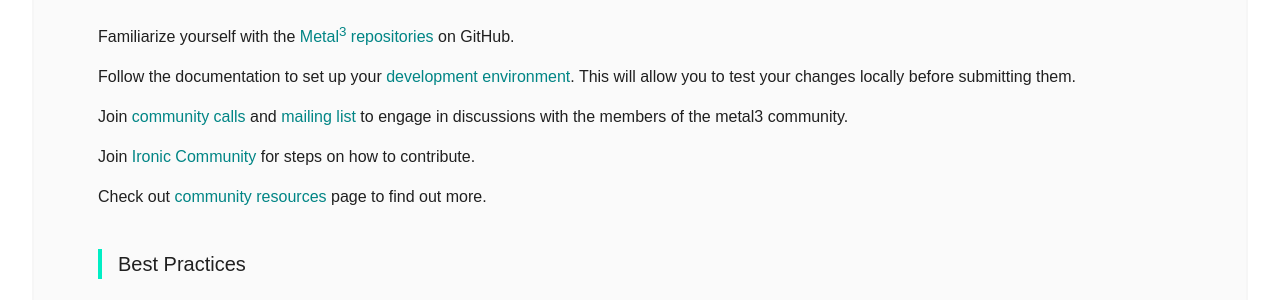
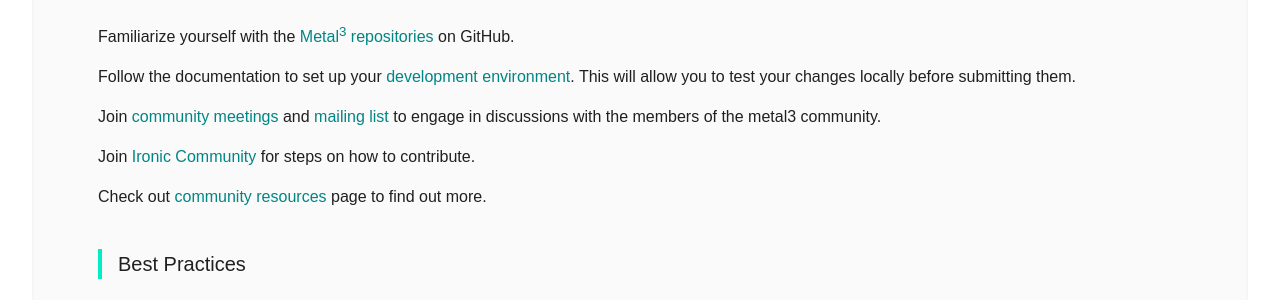
Before and after one commit to metal3-io/metal3-io.github.io, a Jekyll site: the page built from contribute.html, in a window 1280 px wide and 900 px high, scrolled down 426 px. Shown: the part 152-452 px from the top of the window. Built offline with Jekyll 4.4.1, drawn with Linux system fonts in a browser that asks for light colours; nearby versions of some CDN libraries; comment, search, counter and statistics services are not loaded.

Commit message:
update zoom link on contributor page
This commit:
 - Updates the zoom link in the contribute.html

This commit is needed because now the community started to manage the zoom
meeting via LFX Project Control Center and the old link is not relevant anymore.

Signed-off-by: Adam Rozman <adam.rozman@est.tech>

```diff
--- a/contribute.html
+++ b/contribute.html
@@ -23,7 +23,7 @@ title: Contribute
 <ul class="mk-social-list">
 <li>Familiarize yourself with the <a href="https://github.com/orgs/metal3-io/repositories">Metal<sup>3</sup> repositories</a> on GitHub.</li>
 <li>Follow the documentation to set up your <a href="https://book.metal3.io/developer_environment/tryit.html">development environment</a>. This will allow you to test your changes locally before submitting them.</li>
-<li>Join <a href="https://zoom.us/j/97255696401?pwd=ZlJMckNFLzdxMDNZN2xvTW5oa2lCZz09">community calls</a> and <a href="https://groups.google.com/g/metal3-dev">mailing list</a> to engage in discussions with the members of the metal3 community.</li>
+<li>Join <a href="https://zoom-lfx.platform.linuxfoundation.org/meeting/93558879994?password=ddd21dc3-ea2f-433f-8c93-fae1a5bb187d">community meetings</a> and <a href="https://groups.google.com/g/metal3-dev">mailing list</a> to engage in discussions with the members of the metal3 community.</li>
 <li>Join <a href="https://docs.openstack.org/ironic/latest/contributor/contributing.html">Ironic Community</a> for steps on how to contribute.</li>
 <li>Check out <a href="/community-resources.html">community resources</a> page to find out more.</li><br>
 <header class="mk-main__header">
```
